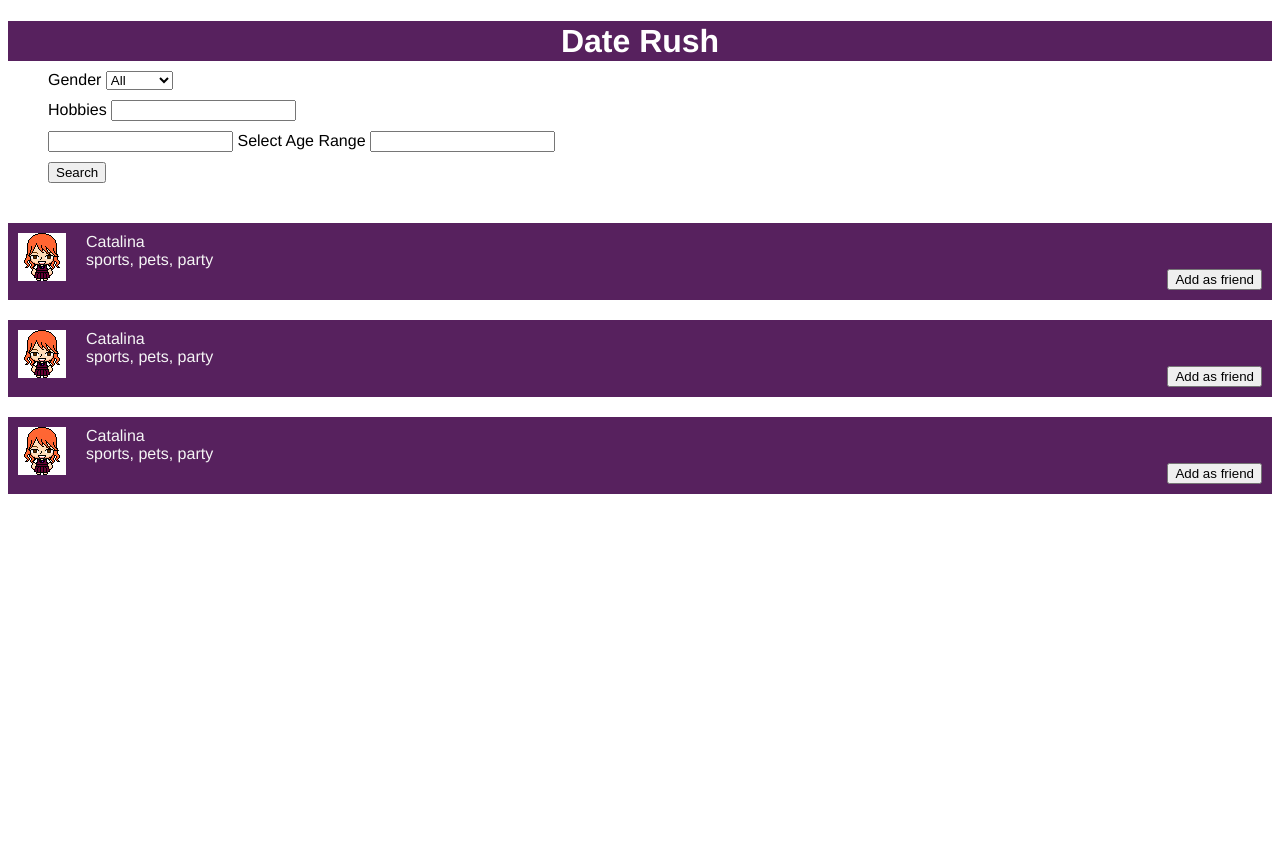
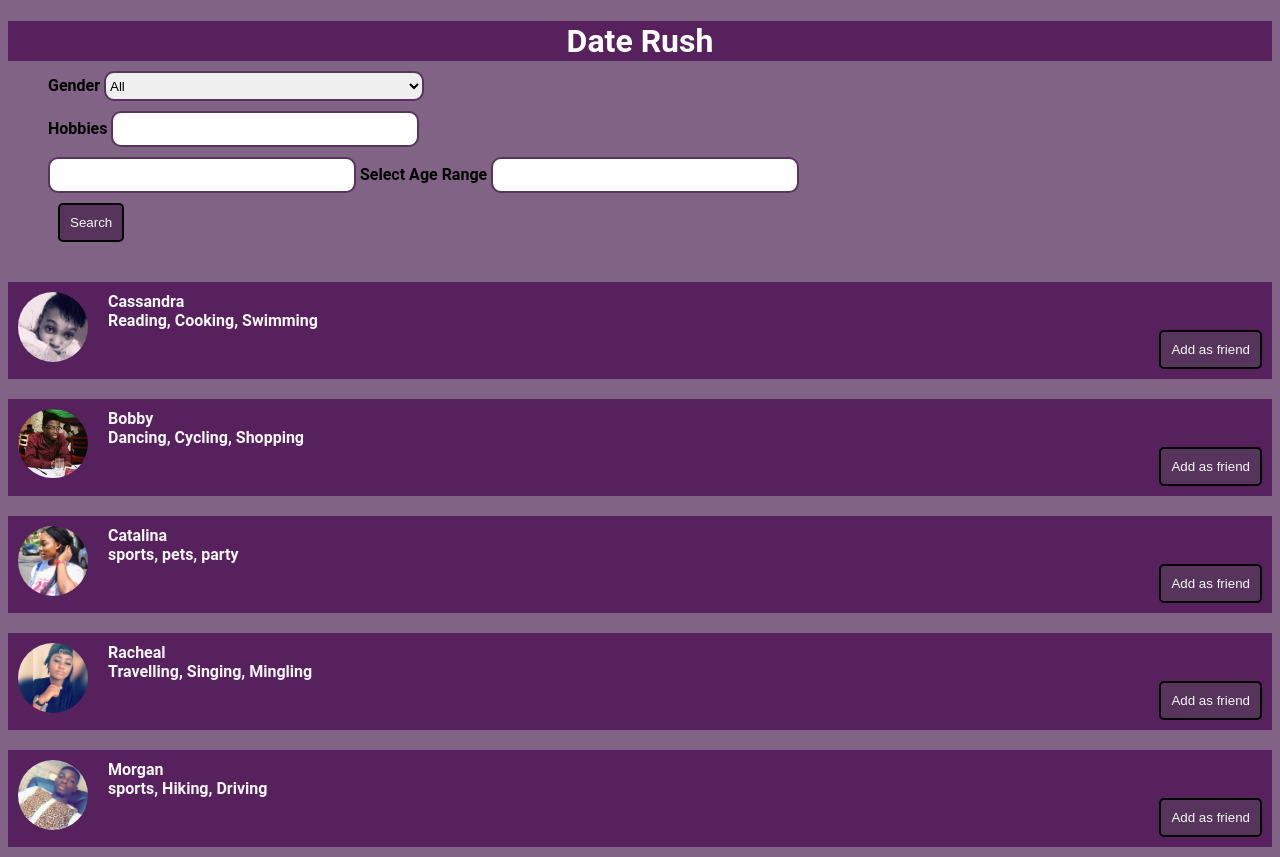
Before and after one commit to robertson-oa/dateApp, a plain HTML site: page index.html in a window 1280 px wide. Before the commit the page ends 800 px from the top, so only its background shows below. Drawn offline with Linux system fonts and the light colour scheme.

Commit message:
updating site by styling HTML using css

```diff
--- a/index.html
+++ b/index.html
@@ -3,11 +3,16 @@
 
 <head>
     <meta charset="utf-8">
-        <title>JAVASCRIPT</title>
     <link href="style.css" rel="stylesheet">
+    <link rel="preconnect" href="https://fonts.gstatic.com">
+    <link rel="preconnect" href="https://fonts.gstatic.com">
+    <title>dateApp</title>
 </head>
+
 <body>
-        <div id="header"><h1>Date Rush</h1></div>
+    <div id="header">
+        <h1>Date Rush</h1>
+    </div>
     <div id="main">
         <div class="row">
             <div class="row">
@@ -33,7 +38,23 @@
         </div>
         <div id="results">
             <div class="person-row">
-                    <img src="images/avatar1.png" />
+                <img src="images/g4 (2).jpg" />
+                <div class="person-info">
+                    <div>Cassandra</div>
+                    <div>Reading, Cooking, Swimming</div>
+                </div>
+                <button>Add as friend</button>
+            </div>
+            <div class="person-row">
+                <img src="images/jpg.png" />
+                <div class="person-info">
+                    <div>Bobby</div>
+                    <div>Dancing, Cycling, Shopping</div>
+                </div>
+                <button>Add as friend</button>
+            </div>
+            <div class="person-row">
+                <img src="images/g5 (1).jpg" />
                 <div class="person-info">
                     <div>Catalina</div>
                     <div>sports, pets, party</div>
@@ -41,18 +62,18 @@
                 <button>Add as friend</button>
             </div>
             <div class="person-row">
-                    <img src="images/avatar1.png" />
+                <img src="images/g4 (1).jpg" />
                 <div class="person-info">
-                        <div>Catalina</div>
-                        <div>sports, pets, party</div>
+                    <div>Racheal</div>
+                    <div>Travelling, Singing, Mingling</div>
                 </div>
                 <button>Add as friend</button>
             </div>
             <div class="person-row">
-                    <img src="images/avatar1.png" />
+                <img src="images/b7.jpg" />
                 <div class="person-info">
-                        <div>Catalina</div>
-                        <div>sports, pets, party</div>
+                    <div>Morgan</div>
+                    <div>sports, Hiking, Driving</div>
                 </div>
                 <button>Add as friend</button>
             </div>
@@ -60,4 +81,5 @@
     </div>
     <script src="script.js"></script>
 </body>
+
 </html>
--- a/script.js
+++ b/script.js
@@ -4,49 +4,49 @@ var users = [
         gender: 'F',
         hobby: 'pets',
         age: 20,
-        avatar: 'avatar1.png'
+        avatar: 'gg1.jpg'
     },
     {
         name: 'Betty',
         gender: 'F',
         hobby: 'pets',
         age: 30,
-        avatar: 'avatar2.png'
+        avatar: 'g4 (1).jpg'
     },
     {
         name: 'Ronald',
         gender: 'M',
         hobby: 'music',
-        age: 40,
-        avatar: 'avatar3.png'
+        age: 27,
+        avatar: 'bb2 (2).jpg'
     },
     {
         name: 'Christopher',
         gender: 'M',
         hobby: 'sports',
         age: 26,
-        avatar: 'avatar4.png'
+        avatar: 'b7.jpg'
     },
     {
-        name: 'Ximena',
+        name: 'Mildred',
         gender: 'F',
         hobby: 'reading',
         age: 27,
-        avatar: 'avatar5.png'
+        avatar: 'g4 (2).jpg'
     },
     {
         name: 'Paul',
         gender: 'M',
         hobby: 'shopping',
         age: 29,
-        avatar: 'avatar6.png'
+        avatar: 'jpg.png'
     },
     {
         name: 'Charlie',
         gender: 'M',
         hobby: 'pets',
-        age: 39,
-        avatar: 'avatar7.png'
+        age: 28,
+        avatar: 'bb2 (1).jpg'
     },
 ];
 
--- a/style.css
+++ b/style.css
@@ -1,5 +1,8 @@
 body {
     font-family: helvetica;
+    background-color: #816385;
+    font-weight: 600;
+    font-family: 'Roboto', sans-serif;
 }
 
 #header {
@@ -22,7 +25,44 @@ h1 {
 #results {
     margin: 30px 20px 10px 0px;
 }
+select{
+    outline: none;
+  border: 2px solid #57345c;
+  width: 320px;
+  border-radius: 10px;
+  height: 30px;
+}
 
+input{
+  outline: none;
+  border: 2px solid #57345c;
+  width: 300px;
+  border-radius: 10px;
+  height: 30px;
+}
+#searchBtn{
+background-color:#57345c;
+  color: whitesmoke;
+  padding: 10px;
+  border-radius: 5px;
+  cursor: pointer;
+  margin-left: 10px;
+  outline: none;
+  border: none;
+  border: 2px solid black;
+}
+
+button{
+    background-color:#57345c;
+  color: whitesmoke;
+  padding: 10px;
+  border-radius: 5px;
+  cursor: pointer;
+  margin-left: 10px;
+  outline: none;
+  border: none;
+  border: 2px solid black;
+}
 .person-row {
     margin: 10px 0px;
     padding: 10px;
@@ -48,3 +88,8 @@ h1 {
 .person-row > button {
    float: right;
 }
+
+img{
+    width: 70px;
+    border-radius: 50%;
+}
```
Also changed, not shown: images/avatar1.png (deleted), images/avatar2.png (deleted), images/avatar3.png (deleted), images/avatar4.png (deleted), images/avatar5.png (deleted), images/avatar6.png (deleted), images/avatar7.png (deleted), images/b7.jpg (added), images/bb2 (1).jpg (added), images/bb2 (2).jpg (added), images/g4 (1).jpg (added), images/g4 (2).jpg (added), images/g5 (1).jpg (added), images/gg1.jpg (added), 1 more files. Lines whose indentation alone changed are shown as unchanged.
